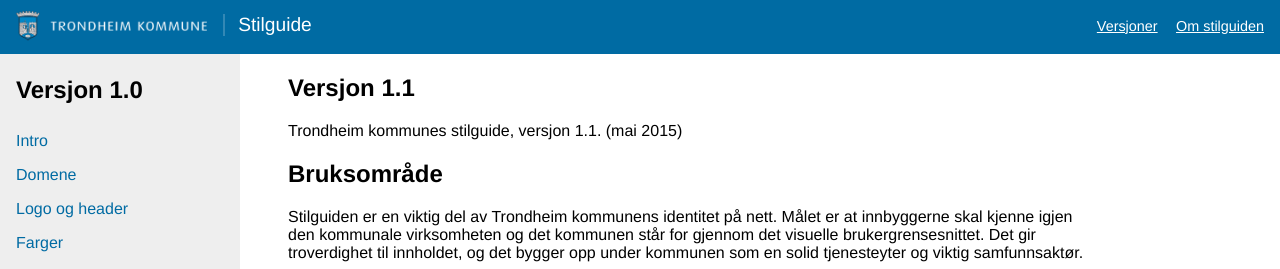
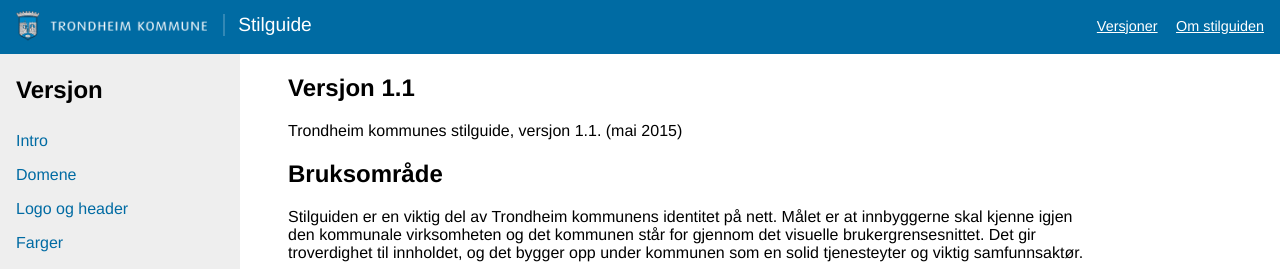
Before and after one commit to rskjonbe/styleguide, a Jekyll site: the page built from versjon/1.1/index.html, in a window 1280 px wide. Shown: the top 269 px of the page. Built offline with Jekyll 4.4.1, drawn with Linux system fonts in a browser that asks for light colours.

Commit message:
Rettet feil versjonsnr styleguide.html

```diff
--- a/_layouts/styleguide.html
+++ b/_layouts/styleguide.html
@@ -8,7 +8,7 @@
 
 <nav class="page-index">
     <a href="#" class="page-index__to-top">Gå til toppen</a>
-    <h2>Versjon 1.0</h2>
+    <h2>Versjon</h2>
     <ul id="chapterNav" class="chapter-nav"></ul>
 </nav>
 
```
